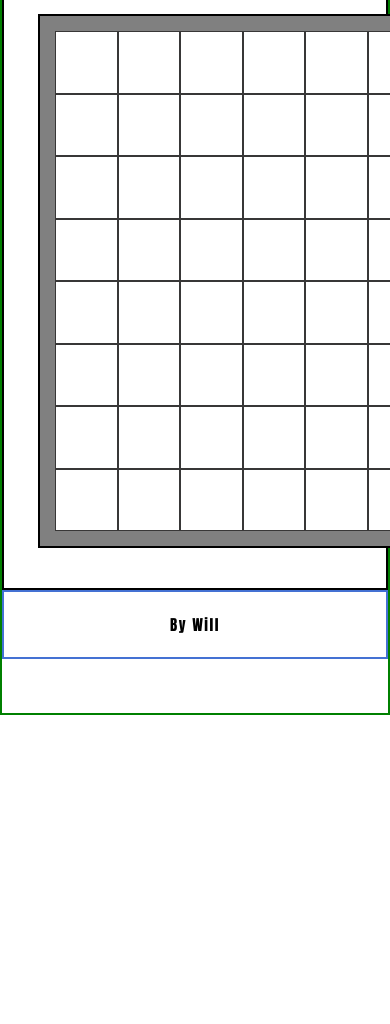
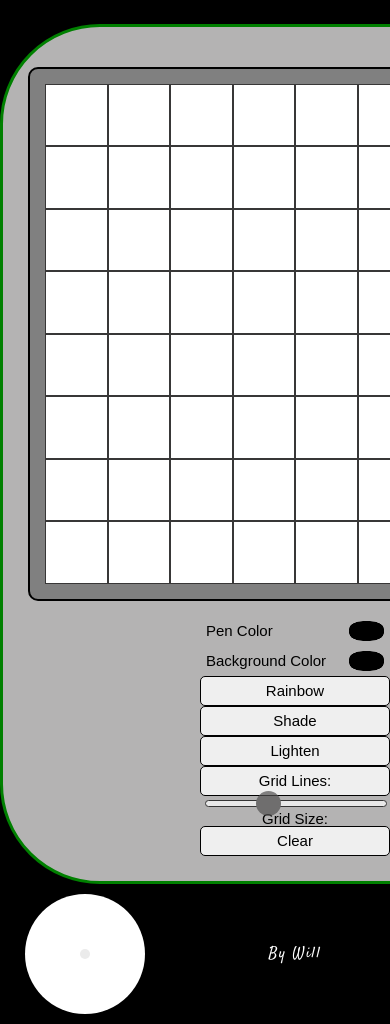
Before and after one commit to dukdukg00se/etch-a-sketch, a plain HTML site: page index.html in a window 390 px wide. Shown: the part 129-1153 px from the top of the page. Before the commit the page ends 844 px from the top, so only its background shows below. Drawn offline with Linux system fonts and the light colour scheme.

Commit message:
Almost finished with page styles, added touches to color pickers, footer and buttons, among others. Added a media breakpoint.

```diff
--- a/index.html
+++ b/index.html
@@ -11,7 +11,7 @@
 
   <link rel="preconnect" href="https://fonts.googleapis.com">
   <link rel="preconnect" href="https://fonts.gstatic.com" crossorigin>
-  <link href="https://fonts.googleapis.com/css2?family=Anton&display=swap" rel="stylesheet">
+  <link href="https://fonts.googleapis.com/css2?family=Satisfy&display=swap" rel="stylesheet">
 
   <script src="scripts/main.js" defer></script>
 </head>
@@ -23,30 +23,44 @@
 
   <main>
     <div id="controls">
-      <button id="pen-color-button">
-        Pen Color
-        <input id="pen-color" type="color">
-      </button>
-      <button>Background Color</button>
+      <div id="color-pick-container">
+        <button class="color-pick-button" id="pen-color">
+          Pen Color
+          <input class="color-input" type="color">
+        </button>
+
+        <button class="color-pick-button" id="bkgrnd-color">
+          Background Color
+          <input class="color-input" type="color">
+        </button>
+      </div>
+
       <button>Rainbow</button>
       <button>Shade</button>
       <button>Lighten</button>
-      <button>Clear</button>
+      <button>Grid Lines:</button>
 
-
-      <button>Grid Lines: On/Off</button>
       <div class="slide-container">
         <input type="range" min="1" max="75" value="25" class="slider">
       </div>
-      <p id="slide-size">Grid Size:</p>
+      <p id="slide-size">
+        Grid Size:
+      </p>
 
+      <button>Clear</button>
     </div>
 
     <div id="grid-container"></div>
   </main>
 
   <footer>
-    By Will
+    <div class="footer-knob">
+      <div class="knob-dimple"></div>
+    </div>
+    <p>By Will</p>
+    <div class="footer-knob">
+      <div class="knob-dimple"></div>
+    </div>
   </footer>
 </body>
 </html>
--- a/styles/styles.css
+++ b/styles/styles.css
@@ -1,37 +1,36 @@
 html {
-  border: solid 2px green;
-
   box-sizing: border-box;
   height: 100%;
-  font-family: 'Anton', sans-serif;
+  font-family: 'Satisfy', cursive, Arial;
   font-size: 15px;
   letter-spacing: 0.1rem;
-
+  background-color: black;
+  min-width: 590px;
 }
 
-
-
 header {
+  color: white;
+  background-color: black;
   text-align: center;
-  font-size: 3rem;
+  font-size: 3.5rem;
   font-weight: bold;
-  padding: 25px;
-
-  border: solid 2px rgb(68, 113, 211);
+  padding-top: 50px;
 }
 
 main {
   display: flex;
   justify-content: center;
   padding: 25px;
-
-
-  border: solid 2px black;
+  background-color: rgb(180, 179, 179);
+  border: solid 50px black;
+  border-radius: 100px;
 }
 
 button {
-  width: 160px;
-  height: 35px;
+  border: solid 1px black;
+  border-radius: 5px;
+  width: 190px;
+  height: 30px;
   font-size: 1rem;
 }
 
@@ -40,7 +39,7 @@ button:hover {
 }
 
 #controls {
-  margin: 15px;
+  margin: 15px 15px 15px 0;
   padding: 15px;
   height: 500px;
   display: flex;
@@ -49,18 +48,41 @@ button:hover {
   align-items: center;
 }
 
-#pen-color-button {
+.color-pick-button {
   display: flex;
-  justify-content: center;
+  justify-content: space-between;
   align-items: center;
   gap: .7rem;
+  border: none;
+  background: none;
 }
 
-#pen-color {
-  height: 25px;
-  width: 25px;
+.color-input {
+  width: 35px;
+  height: 20px;
+  border-radius: 40%;
+  border: none;
+  padding: none;
+}
+
+input[type="color"] {
+  padding: 0; /* Remove padding of color swatch */
+}
+
+.color-input::-webkit-color-swatch {
+  border: none;
+  border-radius: 40%;
+}
+
+.color-input::-webkit-color-swatch-wrapper {
+  border: none;
+  border-radius: 40%;
   padding: 0;
-  border: none;
+}
+
+.slide-container {
+  width: 180px;
+  margin-right: 5px;
 }
 
 /* The slider */
@@ -68,10 +90,11 @@ button:hover {
   appearance: none; /* Override default CSS styles */
   height: 5px;
   border-radius: 10px;;
-  background: gray;
+  background: white;
+  border: solid 1px black;
   opacity: 0.7; /* Set transparency (for mouse-over effects on hover) */
   transition: opacity .2s; /* 0.2 seconds transition on hover */
-
+  width: 100%;
 }
 
 /* Mouse-over effects */
@@ -84,27 +107,27 @@ button:hover {
   appearance: none; /* Override default look */
   width: 25px; /* Slider handle width */
   height: 25px; /* Slider handle height */
-  background: gray;
+  background: rgb(82, 81, 81);
   border-radius: 50%;
   cursor: pointer; /* Cursor on hover */
 }
 
 #slide-size {
+  margin-top: -20px;
   font-family: arial;
   font: 1rem;
   letter-spacing: initial;
-
 }
 
 #grid-container {
   border: solid 2px black;
+  border-radius: 10px;
   margin: 15px;
   padding: 15px;
-  /* Need to adjust width and height */
+  /* Need to adjust width and height? */
   max-width: 500px;
   min-width: 500px;
   height: 500px;
-
   border: solid 2px black;
   background-color: gray;
   display: flex;
@@ -123,11 +146,75 @@ button:hover {
   background-color: red;
 }
 
+footer {
+  display: flex;
+  justify-content: space-between;
+  align-items: center;
+  padding: 25px;
+  color: white;
+  background-color: black;
+  height: 90px;
+}
+
+.footer-knob {
+  display: flex;
+  justify-content: center;
+  align-items: center;
+  background-color: white;
+  border: rgb(248, 248, 248);
+  height: 120px;
+  width: 120px;
+  border-radius: 50%;
+}
+
+.knob-dimple {
+  background-color: rgb(235, 235, 235);
+  height: 10px;
+  width: 10px;
+  border-radius: 50%;
+}
 
 
-footer {
-  text-align: center;
-  padding: 25px;
 
-  border: solid 2px rgb(68, 113, 211);
+@media (max-width: 890px) {
+  main {
+    display: flex;
+    flex-direction: column;
+  }
+
+  header {
+    color: white;
+    background-color: black;
+    text-align: center;
+    font-size: 3.5rem;
+    font-weight: bold;
+    padding: 50px;
+  }
+
+  main {
+    display: flex;
+    flex-direction: column-reverse;
+    border: 3px solid green;
+    justify-content: center;
+    align-items: center;
+  }
+
+  #controls {
+    height: auto;
+    margin: 0;
+    padding: 0;
+    display: flex;
+    flex-direction: column;
+    justify-content: space-between;
+    align-items: center;
+  }
+
+  #slide-size {
+    font-family: arial;
+    font: 1rem;
+    letter-spacing: initial;
+    margin-top: auto;
+  }
+
+
 }
```
